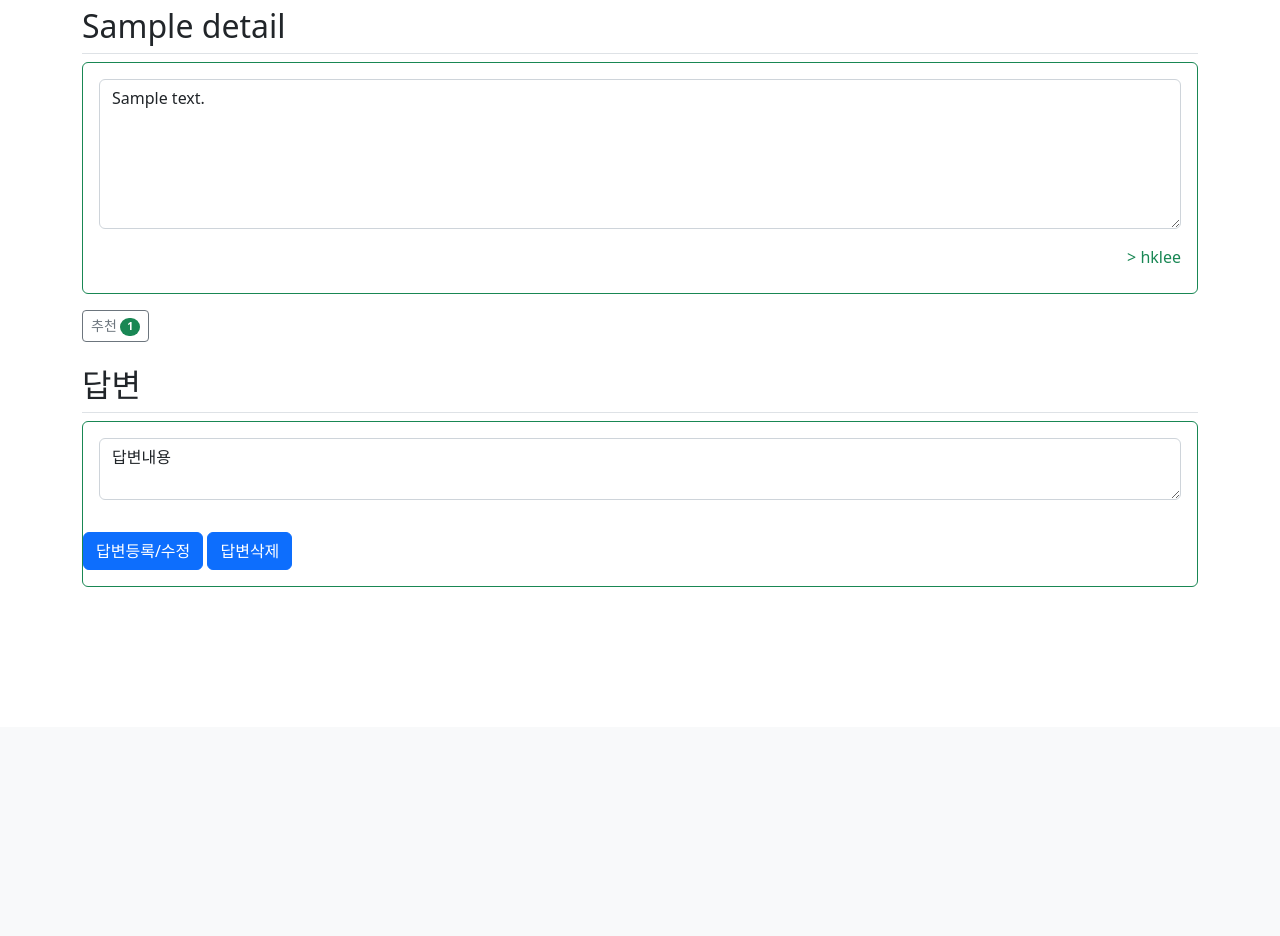
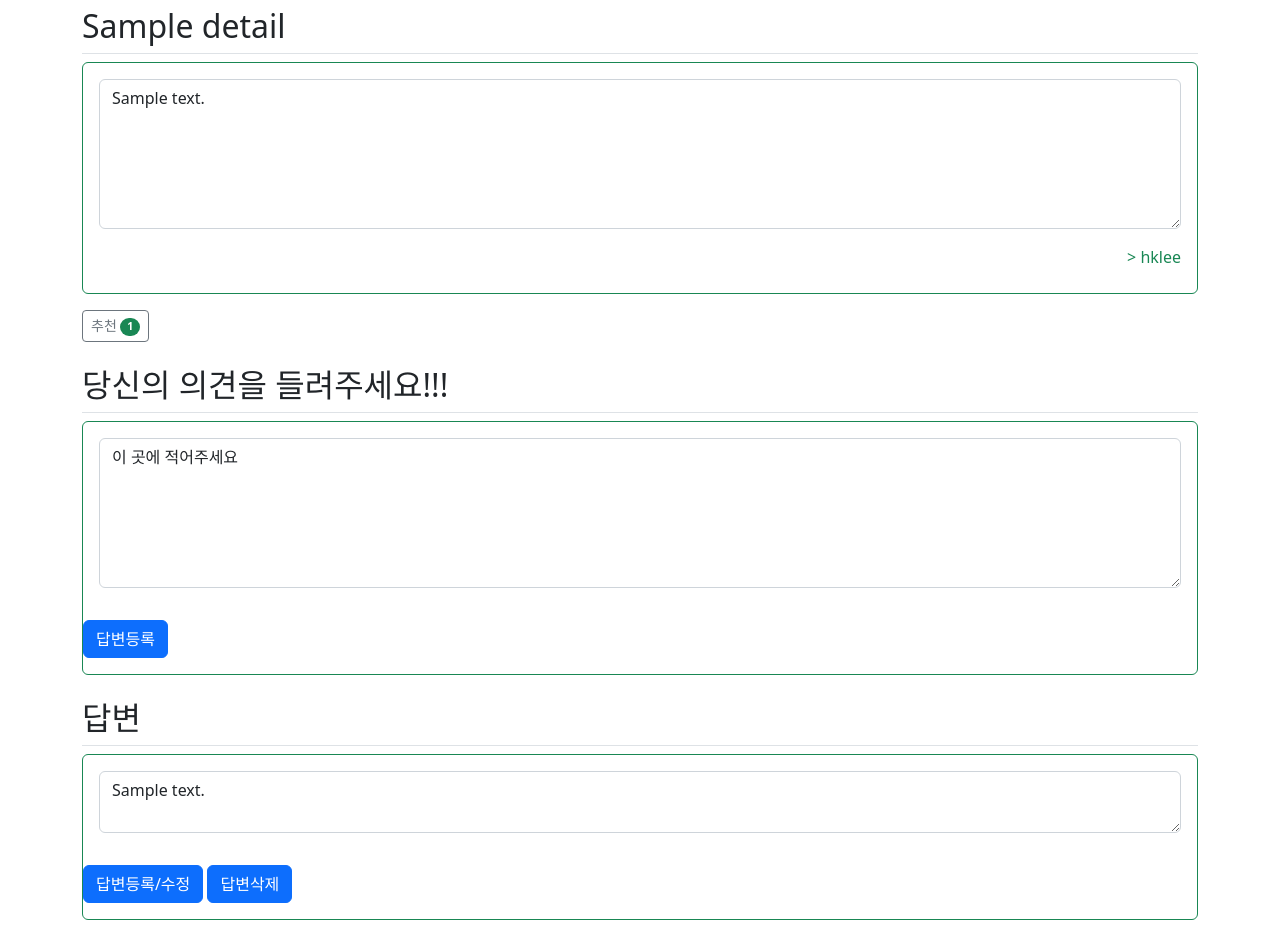
Before and after one commit to hkleekr/hksbdemo, a Spring app: page /answerdetail in a window 1280 px wide. Shown: the part 73-1009 px from the top of the page. Before the commit the page ends 660 px from the top, so only its background shows below. Run offline with Thymeleaf, Linux system fonts and the light colour scheme; the template is opened without the code that fills it: most values are stand-ins (such as "Sample title", 1, 10 or a date in 2020); data that the repository does not hold is empty.

Commit message:
list페이지, 질문등록 페이지 구현+ 동작, 답변페이지:질문, 기존답변 제시 동작

```diff
--- a/src/main/java/com/example/hksbdemo/controller/HomeController.java
+++ b/src/main/java/com/example/hksbdemo/controller/HomeController.java
@@ -12,6 +12,7 @@ import org.springframework.beans.factory.annotation.Autowired;
 import org.springframework.data.domain.Page;
 import org.springframework.data.domain.PageRequest;
 import org.springframework.data.domain.Pageable;
+import org.springframework.data.domain.Sort;
 import org.springframework.data.web.PageableDefault;
 import org.springframework.http.ResponseEntity;
 import org.springframework.stereotype.Controller;
@@ -32,7 +33,7 @@ public class HomeController {
 
     //    GET- cRud
     @GetMapping("/question/list")
-    public String list(Model model, @PageableDefault(size = 8, sort="id") Pageable pageable,
+    public String list(Model model, @PageableDefault(size = 8, sort="id", direction = Sort.Direction.DESC) Pageable pageable,
                        @RequestParam(required = false, defaultValue = "") String searchText) {
 //        Page<question> q = questionRepository.findAll(pageable);
         Page<question> q = questionRepository.findBySubjectContainingOrContentContaining(searchText, searchText, pageable);
--- a/src/main/resources/templates/answerdetail.html
+++ b/src/main/resources/templates/answerdetail.html
@@ -1,12 +1,14 @@
 <!doctype html>
-<html lang="en">
+<html lang="en" xmlns="http://www.w3.org/1999/xhtml" xmlns:th="http://www.thymeleaf.org"
+      xmlns:layout="http://www.ultraq.net.nz/thymeleaf/layout" layout:decorate="~{layout/layout}">
 <head>
     <meta charset="utf-8">
     <meta name="viewport" content="width=device-width, initial-scale=1">
     <title>Bootstrap demo</title>
-  <link href="https://cdn.jsdelivr.net/npm/bootstrap@5.2.2/dist/css/bootstrap.min.css" rel="stylesheet" integrity="sha384-Zenh87qX5JnK2Jl0vWa8Ck2rdkQ2Bzep5IDxbcnCeuOxjzrPF/et3URy9Bv1WTRi" crossorigin="anonymous">
+    <link href="https://cdn.jsdelivr.net/npm/bootstrap@5.2.2/dist/css/bootstrap.min.css" rel="stylesheet"
+          integrity="sha384-Zenh87qX5JnK2Jl0vWa8Ck2rdkQ2Bzep5IDxbcnCeuOxjzrPF/et3URy9Bv1WTRi" crossorigin="anonymous">
     <script>
-    document.addEventListener("DOMContentLoaded", ()=>{
+        document.addEventListener("DOMContentLoaded", () => {
             debugger;
         })
     </script>
@@ -16,7 +18,8 @@
 <nav class="navbar navbar-expand-lg bg-light">
     <div class="container-fluid">
         <a class="navbar-brand" href="#">Education</a>
-    <button class="navbar-toggler" type="button" data-bs-toggle="collapse" data-bs-target="#navbarSupportedContent" aria-controls="navbarSupportedContent" aria-expanded="false" aria-label="Toggle navigation">
+        <button class="navbar-toggler" type="button" data-bs-toggle="collapse" data-bs-target="#navbarSupportedContent"
+                aria-controls="navbarSupportedContent" aria-expanded="false" aria-label="Toggle navigation">
             <span class="navbar-toggler-icon"></span>
         </button>
         <div class="collapse navbar-collapse" id="navbarSupportedContent">
@@ -31,15 +34,11 @@
         </div>
     </div>
 </nav>
-<!--질문 영역, 쓰기 기능이 구현되어야 함    -->
+<!--질문 영역    -->
 <div class="container my-3">
     <form action="#" th:action="@{/question/ques}" method="post">
-    <input type="hidden" >
-    <!--    제목-->
-      <h2 class="border-bottom py-2" type="input" id="title" th:text="${detail.subject}">제목영역</h2>
-<!--      <input type="text" class="form-control">-->
-<!--             th:classappend="${#fields.hasErrors('subject')} ? 'is-invalid'" id="subject" >-->
-    <!--    글내용-->
+        <input type="hidden">
+        <h2 class="border-bottom py-2" type="input" id="title" th:text="${detail.subject}"></h2>
         <div class="card border-success mb-3">
             <div class="card-body text-success">
                 <p class="card-text">
@@ -53,73 +52,65 @@
                 </div>
             </div>
         </div>
-
         <!--        추천-->
         <div class="my-3">
-          <a href="javascript:void(0);" class="recommend btn btn-sm btn-outline-secondary" data-uri="/question/vote/2">
+            <a href="javascript:void(0);" class="recommend btn btn-sm btn-outline-secondary"
+               data-uri="/question/vote/2">
                 추천
                 <span class="badge rounded-pill bg-success">1</span>
             </a>
         </div>
     </form>
 
-    <!--답변등록영역-->
+    <!--답변쓰기영역-->
     <form action="#" th:action="@{/question/answ/}" method="POST">
-    <h2 class="border-bottom py-2">답변</h2>
+        <h2 class="border-bottom py-2">당신의 의견을 들려주세요!!!</h2>
         <div class="card border-success mb-3">
             <div class="card-body text-success">
                 <p class="card-text">
-          <textarea class="col-md-1 form-control" id="commentContents">답변내용</textarea>
+                    <textarea class="col-md-1 form-control" id="commentContents" style="height:150px;">이 곳에 적어주세요</textarea>
                 </p>
             </div>
-      <script src="https://code.jquery.com/jquery-3.6.0.js"></script>
-
-<!--      <div class="d-flex justify-content-end">-->
-<!--        <div class="mb-2">-->
-<!--          <span>hklee</span>-->
-<!--        </div>-->
-<!--      </div>-->
-<!--      <div class="my-3">-->
-<!--        <a href="javascript:void(0);" class="recommend btn btn-sm btn-outline-secondary" data-uri="/answer/vote/10">-->
-<!--          추천-->
-<!--          <span class="badge rounded-pill bg-success">3</span>-->
-<!--        </a>-->
-<!--      </div>-->
-<!--    </div>-->
-
-<!--    <form action="/answer/create/2" method="post" class="my-3">-->
-<!--      <input type="hidden" name="_csrf" value="8104059d-b152-4218-93a1-8881ec88c887">-->
-<!--      <textarea disabled="" class="form-control" rows="10" id="content" name="content"></textarea>-->
-
             <div class="row my-3">
                 <div class="col-6">
                     <input type="hidden" name ="no" th:value="detail.id">
+                    <button class="btn btn-primary" type="submit">답변등록</button>
+                    <!--        <a href="#" class="btn btn-primary" role="button" data-bs-toggle="button" th:href="@{/question/list}">질문수정</a>-->
+<!--                    <a href="#" class="btn btn-primary" role="button" data-bs-toggle="button" th:href="@{/question/answ}">답변삭제</a>-->
+                </div>
+            </div>
+        </div>
+
+    <!--답변제시영역-->
+    <form action="#" th:action="@{/question/answ/}" method="POST">
+        <h2 class="border-bottom py-2">답변</h2>
+        <th:block th:each="answer : ${detail.answerList}">
+        <div class="card border-success mb-3">
+            <div class="card-body text-success">
+                <p class="card-text">
+                    <textarea class="col-md-1 form-control" id="commentContents" th:text="${answer.content}"></textarea>
+                </p>
+            </div>
+<!--            <script src="https://code.jquery.com/jquery-3.6.0.js"></script>-->
+            <div class="row my-3">
+                <div class="col-6">
+                    <input type="hidden" name="no" th:value="detail.id">
                     <button class="btn btn-primary" type="submit">답변등록/수정</button>
                     <!--        <a href="#" class="btn btn-primary" role="button" data-bs-toggle="button" th:href="@{/question/list}">질문수정</a>-->
-          <a href="#" class="btn btn-primary" role="button" data-bs-toggle="button" th:href="@{/question/answ}">답변삭제</a>
+                    <a href="#" class="btn btn-primary" role="button" data-bs-toggle="button"
+                       th:href="@{/question/answ}">답변삭제</a>
                 </div>
             </div>
-<!--    </form>-->
         </div>
-</div>
-<!--    <div class="row my-3">-->
-<!--      <div class="col-6">-->
-<!--        <button class="btn btn-primary" type="submit">질문등록/수정</button>-->
-<!--        &lt;!&ndash;        <a href="#" class="btn btn-primary" role="button" data-bs-toggle="button" th:href="@{/question/list}">질문수정</a>&ndash;&gt;-->
-<!--        <a href="#" class="btn btn-primary" role="button" data-bs-toggle="button" th:href="@{/question/list}">질문삭제</a>-->
-<!--      </div>-->
-<!--    </div>-->
+        </th:block>
     </form>
 </div>
 
-<!--<div class="container my-3">-->
-<!--  <h2 class="border-bottom py-2">-->
-<!--    <input type="text" name = "title" placeholder="제목입력"-->
-<!--    th:value="${question?.subject}">-->
-<!--    제목영역 질문을 등록합니다.-->
 
 
-<script src="https://cdn.jsdelivr.net/npm/bootstrap@5.2.2/dist/js/bootstrap.bundle.min.js" integrity="sha384-OERcA2EqjJCMA+/3y+gxIOqMEjwtxJY7qPCqsdltbNJuaOe923+mo//f6V8Qbsw3" crossorigin="anonymous"></script>
+<script src="https://cdn.jsdelivr.net/npm/bootstrap@5.2.2/dist/js/bootstrap.bundle.min.js"
+        integrity="sha384-OERcA2EqjJCMA+/3y+gxIOqMEjwtxJY7qPCqsdltbNJuaOe923+mo//f6V8Qbsw3"
+        crossorigin="anonymous"></script>
 <!-- 자바스크립트 Start -->
 <script type="text/javascript">
     const delete_elements = document.getElementsByClassName("delete");
@@ -127,7 +118,8 @@
         element.addEventListener('click', function () {
             if (confirm("정말로 삭제하시겠습니까?")) {
                 location.href = this.dataset.uri;
-      };
+            }
+            ;
         });
     });
 
@@ -136,7 +128,8 @@
         element.addEventListener('click', function () {
             if (confirm("정말로 추천하시겠습니까?")) {
                 location.href = this.dataset.uri;
-      };
+            }
+            ;
         });
     });
 </script>
```
Also changed, not shown: src/main/java/com/example/hksbdemo/domain/answer/answer.java (+8 -8 lines), src/main/java/com/example/hksbdemo/domain/question/question.java (+16 -7 lines), 1 other file. Lines whose indentation alone changed are shown as unchanged.
